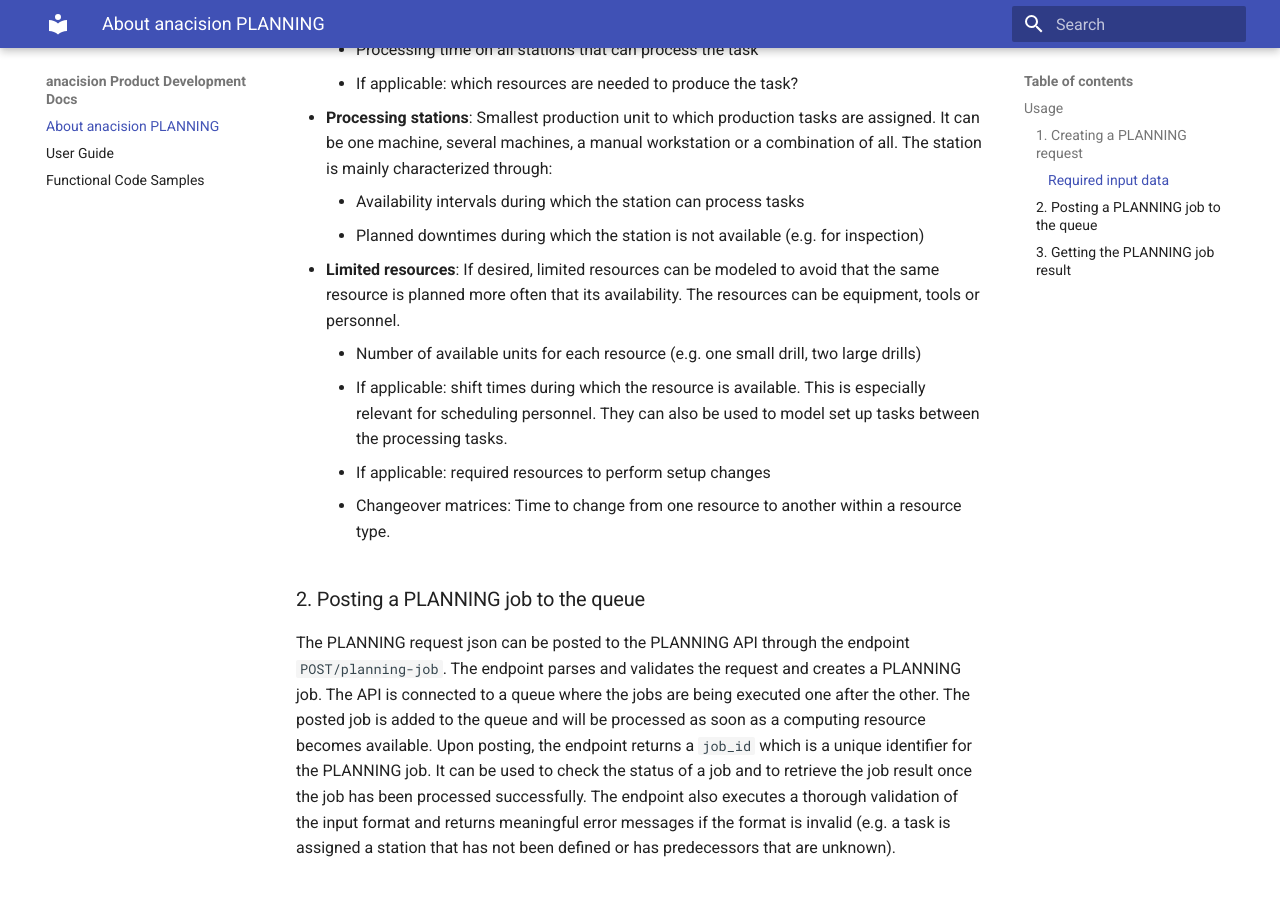
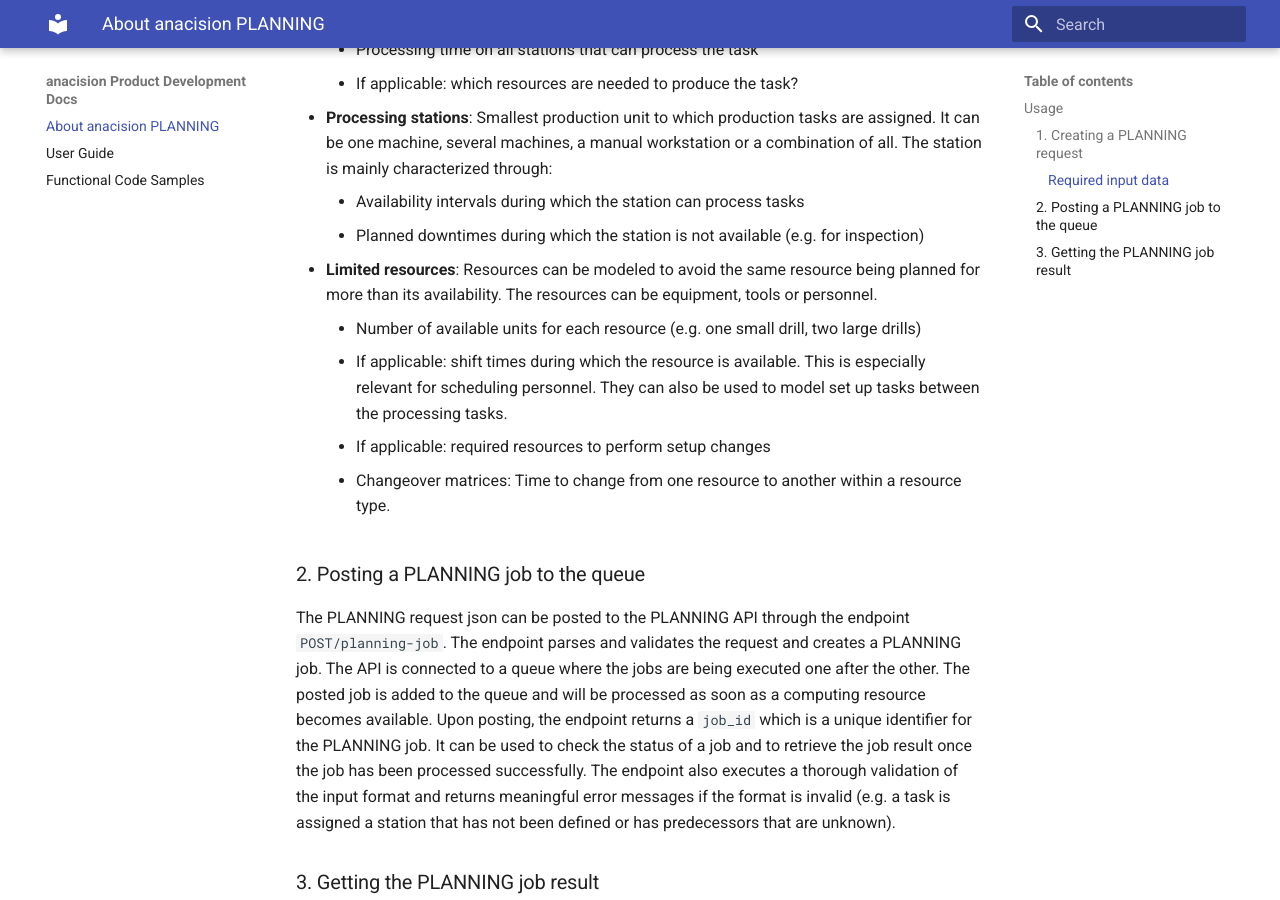
Before and after one commit to anacision/anacision-planning-user-guide, an MkDocs documentation site: the page built from docs/user_documentation/about_anacision_planning.md, in a window 1280 px wide and 900 px high, scrolled down 1843 px. Built offline with MkDocs 1.6.1 and Material for MkDocs 9.7.7, drawn with Linux system fonts in a browser that asks for light colours.

Commit message:
docs: rephrase resources

```diff
--- a/docs/user_documentation/about_anacision_planning.md
+++ b/docs/user_documentation/about_anacision_planning.md
@@ -61,7 +61,7 @@
 * **Processing stations**: Smallest production unit to which production tasks are assigned. It can be one machine, several machines, a manual workstation or a combination of all. The station is mainly characterized through:
     * Availability intervals during which the station can process tasks
     * Planned downtimes during which the station is not available (e.g. for inspection)
-* **Limited resources**: If desired, limited resources can be modeled to avoid that the same resource is planned more often that its availability. The resources can be equipment, tools or personnel.
+* **Limited resources**: Resources can be modeled to avoid the same resource being planned for more than its availability. The resources can be equipment, tools or personnel.
     * Number of available units for each resource (e.g. one small drill, two large drills)
     * If applicable: shift times during which the resource is available. This is especially
     relevant for scheduling personnel. They can also be used to model set up tasks between the processing tasks.
```
